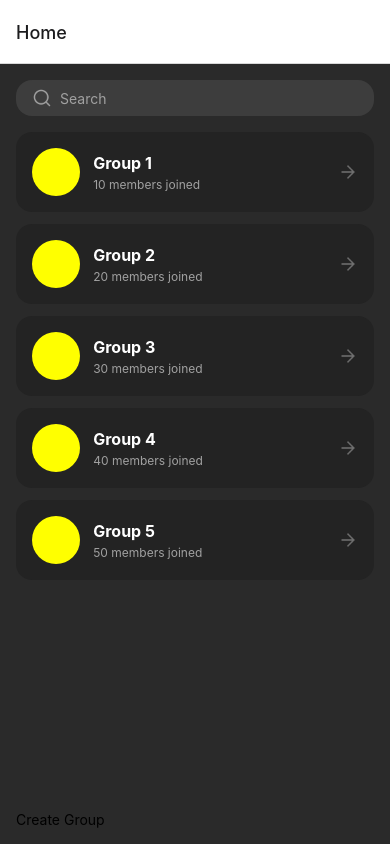
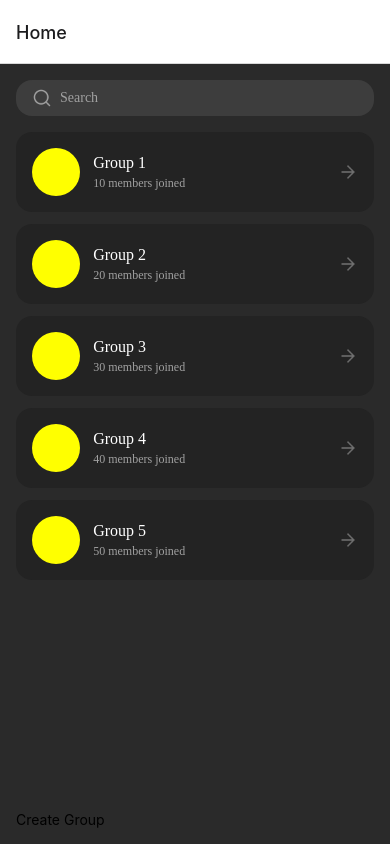
Before and after one commit to HangryCoder/Chatty, a React Native app: screen /Home in a window 390 px wide. Built offline with nearby package versions, Linux system fonts and the light colour scheme.

Commit message:
Added custom fonts. Working fine

```diff
--- a/components/GroupItem/index.js
+++ b/components/GroupItem/index.js
@@ -57,13 +57,14 @@ const styles = StyleSheet.create({
     },
     title: {
         fontSize: 16,
-        fontWeight: '700',
-        color: 'white'
+        color: 'white',
+        fontFamily: 'poppins_semibold'
     },
     memberText: {
         fontSize: 12,
         marginTop: 4,
-        color: '#A1A1A1'
+        color: '#A1A1A1',
+        fontFamily: 'poppins_regular'
     },
     iconContainer: {
         flex: 0.2,
--- a/screens/HomeScreen.js
+++ b/screens/HomeScreen.js
@@ -87,7 +87,9 @@ class HomeScreen extends React.Component {
                 placeholder="Search"
                 onChangeText={text => this.searchFunction(text)}
                 value={this.state.searchValue}
-                style={{ flex: 1, marginHorizontal: 8, fontSize: 14, color: '#A1A1A1' }}
+                style={{
+                    flex: 1, marginHorizontal: 8, fontSize: 14, color: '#A1A1A1', fontFamily: 'poppins_regular'
+                }}
             />
         </View>)
     }
```
Also changed, not shown: react-native.config.js (added, +7 -0 lines), assets/fonts/poppins_regular.ttf (added), assets/fonts/poppins_semibold.ttf (added), 8 other files (tests, documents, lock files or other folders).
